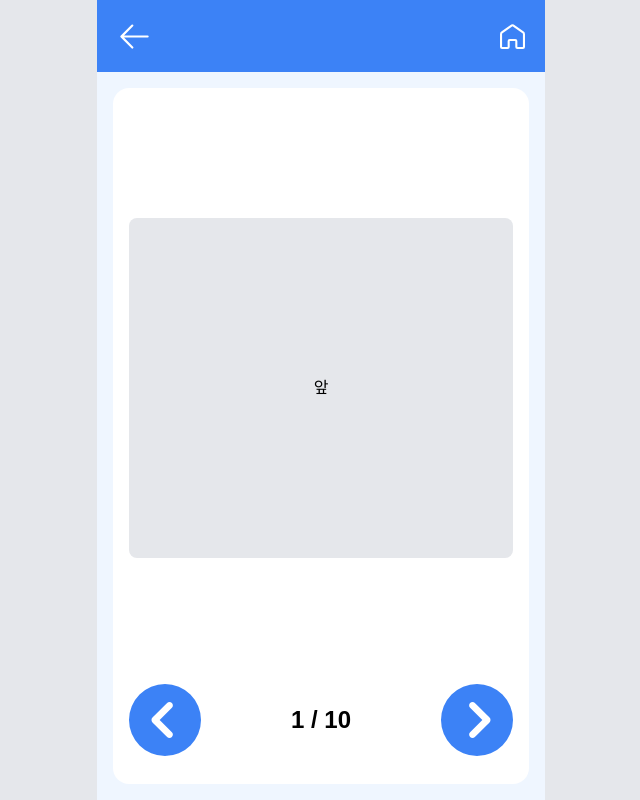
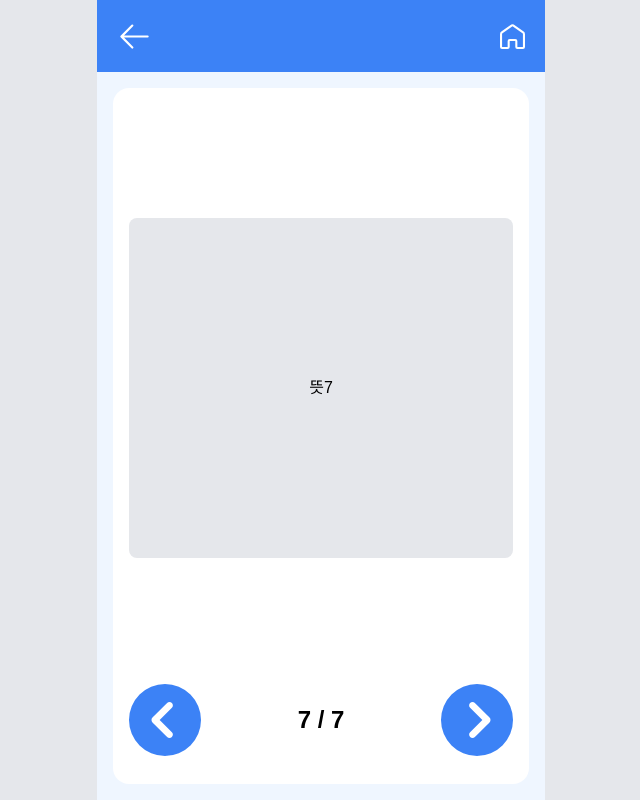
Before and after one commit to Team-JHJ/monVoca_frontend, a React (Vite) app: page /voca-flashcard in a window 1280 px wide. Both pictures are taken after a click on the icon 484 px from the left and 720 px from the top of the page. Shown: the whole page, without its empty margins (319-959 px from the left). Built offline with nearby package versions, Linux system fonts and the light colour scheme; a web font is replaced by a local one.

Commit message:
[퍼블리싱] 단어카드 학습 페이지

```diff
--- a/src/components/Flash-card.jsx
+++ b/src/components/Flash-card.jsx
@@ -1,23 +1,53 @@
-import { useState } from 'react'
+import { useEffect, useState } from 'react'
 
-export default function FlashCard({}) {
+export default function FlashCard({
+    choice,
+    id,
+    word,
+    meaning,
+    example,
+    memo,
+}) {
     const [isFront, setIsFront] = useState(true)
+    const [onChange, setOnChange] = useState(false)
+
+    useEffect(() => {
+        setOnChange(true)
+        setIsFront(true)
+        const timer = setTimeout(() => {
+            setOnChange(false)
+        }, 1000)
+
+        return () => clearTimeout(timer)
+    }, [id])
 
     return (
         <div className="relative h-3/5 w-full [perspective:1100px]">
             {/* 카드 앞면*/}
             <div
-                className={`flash-card absolute h-full w-full transition-transform duration-1000 ${isFront ? 'front' : 'front-back'}`}
+                className={`flash-card absolute h-full w-full overflow-hidden transition-transform duration-1000 ${isFront ? 'front' : 'front-back'}`}
                 onClick={() => setIsFront((prev) => !prev)}
             >
-                앞
+                <div className="h-full w-full p-5">
+                    <div className="no-scrollbar flex h-full items-center justify-center overflow-y-auto">
+                        {choice === 'word' ? word : meaning}
+                    </div>
+                </div>
             </div>
             {/* 카드 뒷면*/}
             <div
                 className={`flash-card absolute h-full w-full transition-transform duration-1000 ${!isFront ? 'back-front' : 'back'}`}
                 onClick={() => setIsFront((prev) => !prev)}
             >
-                뒷
+                <div className="h-full p-5">
+                    <div
+                        className={`no-scrollbar flex h-full flex-col justify-center gap-y-6 overflow-y-auto ${onChange ? 'hidden' : 'flex'}`}
+                    >
+                        {choice === 'word' ? <p>{word}</p> : <p>{meaning}</p>}
+                        {example && <p>{example}</p>}
+                        {memo && <p>{memo}</p>}
+                    </div>
+                </div>
             </div>
         </div>
     )
--- a/src/index.css
+++ b/src/index.css
@@ -235,12 +235,12 @@
 
     /* 플래시 카드 앞면이 뒤로 */
     .front-back {
-        transform: rotateY(180deg);
+        transform: rotateY(-180deg);
     }
 
     /* 플래시 카드 뒷면 */
     .back {
-        transform: rotateY(-180deg);
+        transform: rotateY(180deg);
     }
 
     /* 플래시 카드 뒷면이 앞으로 */
--- a/src/pages/Main-page.jsx
+++ b/src/pages/Main-page.jsx
@@ -47,13 +47,19 @@ export default function MainPage() {
                         <p className="mb-1 text-4xl font-medium">복습</p>
                         <div className="flex justify-between break-keep text-center text-3xl font-bold text-[#1D40B0]">
                             <div className="flex aspect-square w-[30%] cursor-pointer items-center justify-center rounded-md bg-[#D8E9FE] p-2 hover:bg-[#3C82F6] hover:text-white">
-                                O, X 자가진단
+                                <Link to="" state={{ choice: '학습진단' }}>
+                                    O, X 자가진단
+                                </Link>
                             </div>
                             <div className="flex w-[30%] cursor-pointer items-center justify-center rounded-md bg-[#D8E9FE] p-2 hover:bg-[#3C82F6] hover:text-white">
-                                예문 빈칸학습
+                                <Link to="" state={{ choice: '예문학습' }}>
+                                    예문 빈칸학습
+                                </Link>
                             </div>
                             <div className="flex w-[30%] cursor-pointer items-center justify-center rounded-md bg-[#D8E9FE] p-2 hover:bg-[#3C82F6] hover:text-white">
-                                단어 선택하기
+                                <Link to="" state={{ choice: '단어선택' }}>
+                                    단어 선택하기
+                                </Link>
                             </div>
                         </div>
                     </div>
--- a/src/pages/Note-list-page.jsx
+++ b/src/pages/Note-list-page.jsx
@@ -50,6 +50,12 @@ export default function NoteListPage() {
             navigate('/voca-learning')
         } else if (choice === '단어카드') {
             navigate('/flashcard-choice')
+        } else if (choice === '학습진단') {
+            navigate('/')
+        } else if (choice === '예문학습') {
+            navigate('/')
+        } else if (choice === '단어선택') {
+            navigate('/')
         } else {
             navigate('/')
         }
--- a/src/pages/Voca-flashcard-page.jsx
+++ b/src/pages/Voca-flashcard-page.jsx
@@ -5,26 +5,114 @@ import {
     faCircleChevronLeft,
     faCircleChevronRight,
 } from '@fortawesome/free-solid-svg-icons'
+import { useEffect, useState } from 'react'
 
 export default function VocaFlashcardPage() {
     const choice = useLocation().state
 
+    const [vocaList, setVocaList] = useState([
+        {
+            id: 1,
+            word: '영단어1',
+            meaning: '뜻1',
+            example: '',
+            memo: '메모1',
+        },
+        {
+            id: 2,
+            word: '영단어2',
+            meaning: '뜻2',
+            example: '예문2',
+            memo: '메모2',
+        },
+        {
+            id: 3,
+            word: '영단어3',
+            meaning: '뜻3',
+            example: '예문3',
+            memo: '메모3',
+        },
+        {
+            id: 4,
+            word: '영단어4',
+            meaning: '뜻4',
+            example: '예문4',
+            memo: '메모4',
+        },
+        {
+            id: 5,
+            word: '영단어5',
+            meaning: '뜻5',
+            example: '예문5',
+            memo: '메모5',
+        },
+        {
+            id: 6,
+            word: '영단어6',
+            meaning: '뜻6',
+            example: '예문6',
+            memo: '메모6',
+        },
+        {
+            id: 7,
+            word: '영단어7',
+            meaning: '뜻7',
+            example: '예문7',
+            memo: '메모7',
+        },
+    ])
+    const [voca, setVoca] = useState({})
+    const [listIndex, setListIndex] = useState(0)
+
+    const nextVoca = () => {
+        setListIndex((prev) => (prev + 1) % vocaList.length)
+    }
+
+    const prevVoca = () => {
+        setListIndex((prev) => (prev <= 0 ? vocaList.length - 1 : prev - 1))
+    }
+
+    const getVoca = async () => {
+        setVoca(vocaList[listIndex])
+    }
+
+    useEffect(() => {
+        getVoca()
+    }, [])
+
+    useEffect(() => {
+        getVoca()
+    }, [listIndex])
+
     return (
         <div className="flex h-full w-full flex-col overflow-hidden p-4">
             <div className="no-scrollbar flex h-full items-center overflow-y-auto">
-                <FlashCard />
+                <FlashCard
+                    choice={choice}
+                    id={voca.id}
+                    word={voca.word}
+                    meaning={voca.meaning}
+                    example={voca.example}
+                    memo={voca.memo}
+                />
             </div>
             <div className="flex h-24 items-center justify-between py-3">
                 <FontAwesomeIcon
                     icon={faCircleChevronLeft}
-                    className="h-full cursor-pointer"
-                    style={{ color: '#3C82F6' }}
+                    className="h-full cursor-pointer text-[#3C82F6] hover:text-[#2563EB]"
+                    onClick={() => {
+                        prevVoca()
+                    }}
                 />
-                <div className="text-2xl font-bold">1 / 10</div>
+                <div className="text-2xl font-bold">
+                    {listIndex + 1} / {vocaList.length}
+                </div>
                 <FontAwesomeIcon
                     icon={faCircleChevronRight}
-                    className="h-full cursor-pointer"
-                    style={{ color: '#3C82F6' }}
+                    className="h-full cursor-pointer text-[#3C82F6] hover:text-[#2563EB]"
+                    onClick={() => {
+                        nextVoca()
+                    }}
                 />
             </div>
         </div>
```
